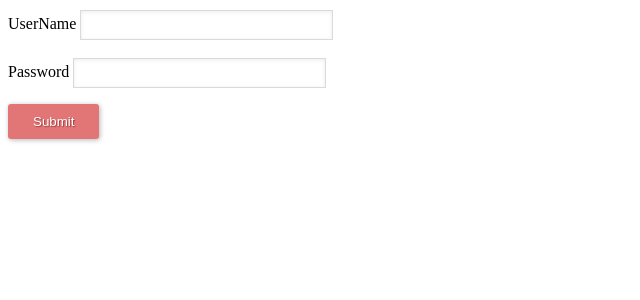
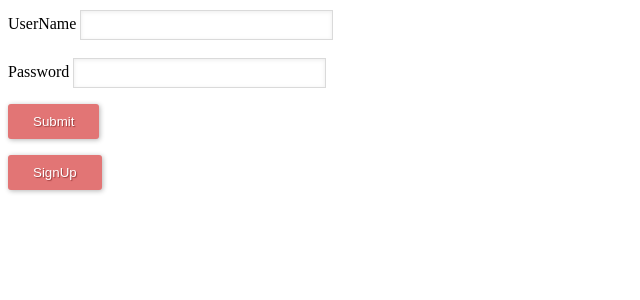
Before and after one commit to rohitvernekar/Python_Web_Develop, a Django app: page /login/ in a window 1280 px wide. Shown: the top 300 px of the page, without its empty margins (0-640 px from the left). Run offline with Django 3.2, Linux system fonts and the light colour scheme; parts of the project's set-up code (start-up, migrations or seed data) failed here and were passed over.

Commit message:
Created signup button & css for submit & signup button

```diff
--- a/mysite/templates/login_form.html
+++ b/mysite/templates/login_form.html
@@ -19,6 +19,20 @@
 
            }
         .button:hover {
+            background: #CF7A7A
+        }
+       .signup {
+            background: #E27575;
+            border: none;
+            padding: 10px 25px 10px 25px;
+            color: #FFF;
+            box-shadow: 1px 1px 5px #B6B6B6;
+            border-radius: 3px;
+            text-shadow: 1px 1px 1px #9E3F3F;
+            cursor: pointer;
+
+           }
+        .signup:hover {
             background: #CF7A7A
         }
 
@@ -57,5 +71,9 @@
      </div>
          <input class="button" type="submit" value="Submit">
      </form>
+
+     <form action="/register/" method="post">
+         <input class="signup" id="id_signup" type="submit" value="SignUp">
+     </form>
 </body>
 </html>
```
